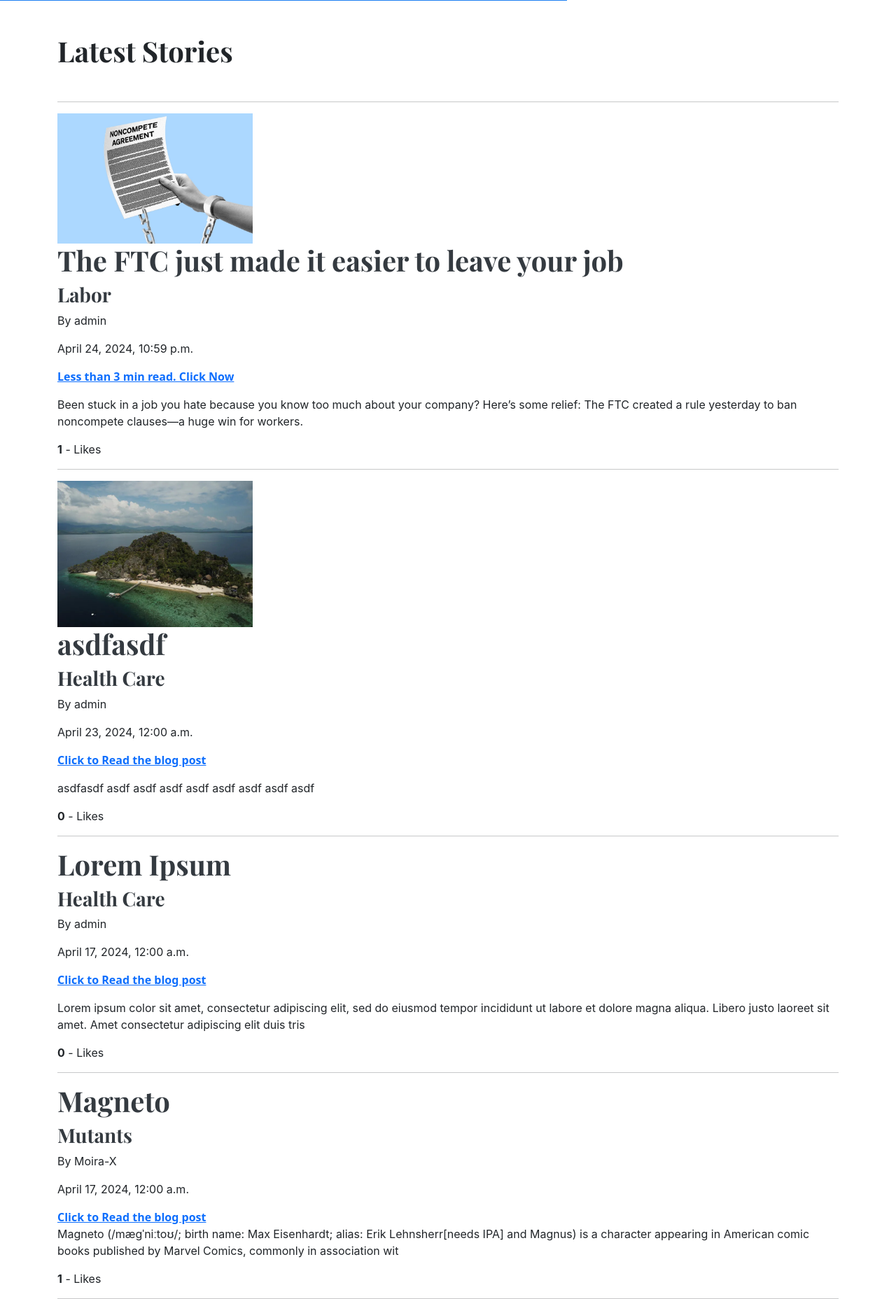
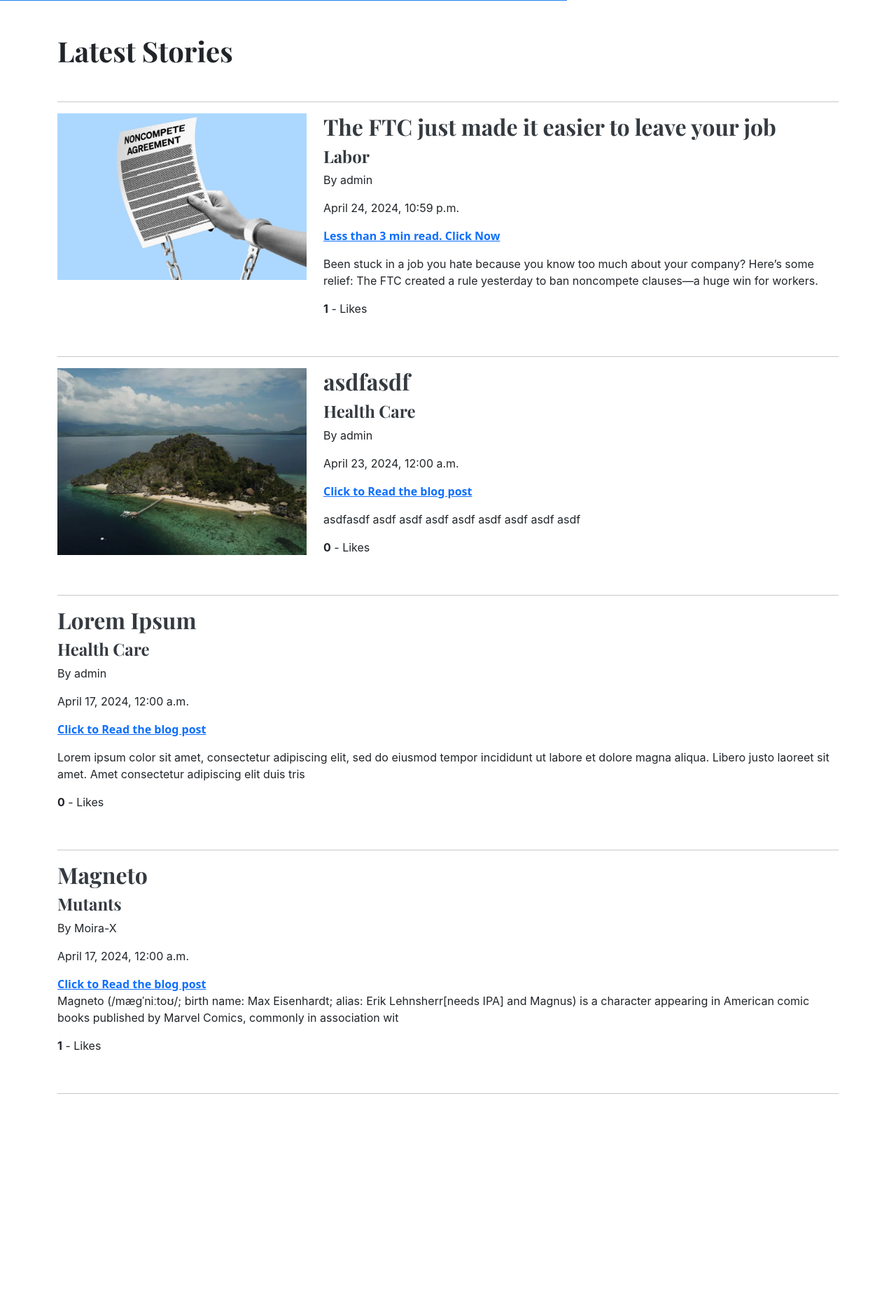
Before and after one commit to mmanrus/Bloggie-IPT, a Django app: page / in a window 1280 px wide. Shown: the part 603-2459 px from the top of the page at 70% size. After the commit the page ends 2166 px from the top, so only its background shows below. Run offline with Django 5.2, Linux system fonts and the light colour scheme; data comes from the database, SQL or seed files in the repository; both versions use the stored data as it was after the commit; some libraries are stand-ins or nearby versions.

Commit message:
fixed home img flex-box

```diff
--- a/bloggie/blog/static/blog/home.css
+++ b/bloggie/blog/static/blog/home.css
@@ -343,3 +343,30 @@ h1 {
     font-weight: bold;
     unicode-bidi: isolate;
 }
+
+
+
+/* SECTION: loop flex box */
+
+.posts-container {
+    display: flex;
+    flex-direction: column;
+}
+
+.post {
+    margin-bottom: 20px;
+    display: block;
+    flex-wrap: nowrap;
+}
+
+.text-container {
+    flex: 1;
+}
+
+.posts-container .block:not(:last-child)::after {
+    content: "";
+    display: block;
+    border-top: 1px solid #424040;
+    margin-top: 20px;
+    padding-top: 20px;
+}
--- a/bloggie/blog/templates/blog/home.html
+++ b/bloggie/blog/templates/blog/home.html
@@ -60,31 +60,29 @@
 <div class="container">
     <h1 class="my-5">Latest Stories</h1>
     <hr>
-    {% for post in object_list %}
-
+    <div class="posts-container">
+        {% for post in object_list %}
+        <div class="row block mb-4">
             {% if post.header_image %}
-                <div>
-                    <img alt="News image" src="{{ post.header_image.url }}" class="w-25">
-                </div>
-            {% endif%}
-            <div>
-                <a href="{% url 'article-detail' post.pk %}" style="color:#343a40; text-decoration:none;"><h1>{{ post.title }}</h1></a>
-                <a href="{% url 'category' post.category|slugify  %}" style="color:#343a40; text-decoration:none;"><h3>{{ post.category|title }}</h3></a>
+            <div class="col-md-4">
+                <a href="{% url 'article-detail' post.pk %}"><img alt="News image" src="{{ post.header_image.url }}" class="img-fluid"></a>
+            </div>
+            {% endif %}
+            <div class="{% if post.header_image %} col-md-8 {% else %} col-md-12 {% endif %}">
+                <a href="{% url 'article-detail' post.pk %}" style="color:#343a40; text-decoration:none;"><h2>{{ post.title }}</h2></a>
+                <a href="{% url 'category' post.category|slugify  %}" style="color:#343a40; text-decoration:none;"><h4>{{ post.category|title }}</h4></a>
                 <p>By {{ post.author }}</p>
                 <p>{{ post.date_posted|date:"F j, Y, g:i a" }}</p>
                 <b><a href="{% url 'article-detail' post.pk %}">{{ post.snippet }}</a></b>
                 <p>{{ post.body|slice:":200"|safe }}</p>
+                <p><b>{{ post.total_likes }}</b> - Likes</p>
             </div>
+        </div>
+        <hr>
 
-                <p>
-                    <b>{{ post.total_likes }}</b> - Likes
-                </p>
+        {% endfor %}
+    </div>
+</div>
 
 
-            <hr>
-
-    {% endfor %}
-
-</div>
-
 {% endblock %}
```
Also changed, not shown: bloggie/blog/templates/blog/article_details.html (+2 -12 lines), bloggie/db.sqlite3.
